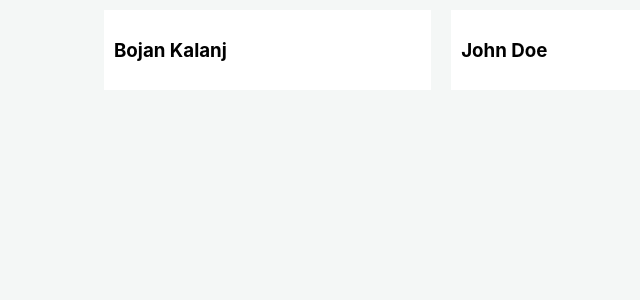
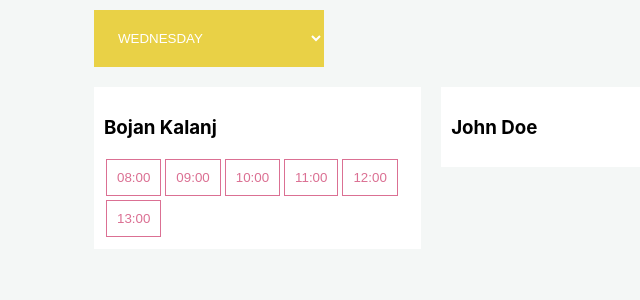
Before and after one commit to bojanKalanj/booking-app, a React (Create React App) app: page / in a window 1280 px wide. Shown: the top 300 px of the page, without its empty margins (34-674 px from the left). Built offline with nearby package versions, Linux system fonts and the light colour scheme.

Commit message:
Add select day functionality

```diff
--- a/src/App.js
+++ b/src/App.js
@@ -1,12 +1,12 @@
 import React from 'react';
 import Home from './pages/Home';
+import {Container} from './ui/container';
 
 const App = props => {
-  console.log(props)
   return (
-    <div className="App">
+    <Container>
       <Home />
-    </div>
+    </Container>
   );
 }
 
--- a/src/pages/Home.js
+++ b/src/pages/Home.js
@@ -1,18 +1,62 @@
 import React from 'react';
 import { connect } from 'react-redux';
+import syled from 'styled-components';
 
 import EmployeeCard from '../shared/employeeCard';
+import Select from '../ui/inputSelect';
 
 const Home = ({ employees }) => {
-    console.log(employees)
+    const setToday = () => {
+        switch (new Date().getDay()) {
+          case 0:
+            return "sunday";
+          case 1:
+            return "monday";
+          case 2:
+            return "tuesday";
+          case 3:
+            return "wednesday";
+          case 4:
+            return "thursday";
+          case 5:
+            return "friday";
+          default:
+            return "saturday";
+        }
+    }
+
+    const days = [
+      "monday",
+      "tuesday",
+      "wednesday",
+      "thursday",
+      "friday",
+      "saturday",
+      "sunday"
+    ];
+
+    const onValueSelected = li => {
+        console.log(li)
+    }
+
     return (
-      <div>
-        {employees.map(emp => {
-          return <EmployeeCard key={emp.id} empID={emp.id} name={emp.name} />;
-        })}
-      </div>
+      <HomeWrap>
+        <Select width="230px" list={days} onValueSelected={onValueSelected} selected={setToday()} />
+        <div>
+          {employees.map(emp => {
+            return (
+              <EmployeeCard key={emp.id} empID={emp.id} name={emp.name} />
+            );
+          })}
+        </div>
+      </HomeWrap>
     );
 }
+
+const HomeWrap = syled.div`
+    display: flex;
+    flex-direction: column;
+`
 
 const mapStateToProps = ({ employees }) => {
     return {
--- a/src/reducers/appointments.js
+++ b/src/reducers/appointments.js
@@ -1,10 +1,10 @@
 const initialState = [
-    { empID: 1, time: "08:00", available: true },
-    { empID: 1, time: "09:00", available: true },
-    { empID: 1, time: "10:00", available: true },
-    { empID: 1, time: "11:00", available: true },
-    { empID: 1, time: "12:00", available: true },
-    { empID: 1, time: "13:00", available: true }
+    { empID: 1, time: "08:00", available: true, day: "monday" },
+    { empID: 1, time: "09:00", available: true, day: "monday" },
+    { empID: 1, time: "10:00", available: true, day: "monday" },
+    { empID: 1, time: "11:00", available: true, day: "monday" },
+    { empID: 1, time: "12:00", available: true, day: "monday" },
+    { empID: 1, time: "13:00", available: true, day: "monday" }
 ];
 
 export const appointments = (state = initialState, action) => {
--- a/src/shared/employeeCard.js
+++ b/src/shared/employeeCard.js
@@ -2,17 +2,23 @@ import React from 'react';
 import { connect } from 'react-redux';
 
 import { Card } from '../ui/card';
-import { Container } from '../ui/container';
+import { ButtonPink } from '../ui/button';
 
 const employeeCard = ({appointments, empID, name}) => {
-    console.log(appointments, empID)
+    let availableAppointments = appointments.filter(ap => ap.empID === empID);
+    console.log("availableAppointments: ", availableAppointments);
     return (
-        <Container>
-            <Card width="30%">
-                <h3>{name}</h3>
-            </Card>
-        </Container>
-    )
+      <Card width="30%" margin={() => "margin-right: 20px; margin-top: 20px;"}>
+        <h3>{name}</h3>
+        {availableAppointments.map(appointment => {
+          return (
+            <ButtonPink key={appointment.time} margin={() => "margin: 2px"}>
+              {appointment.time}
+            </ButtonPink>
+          );
+        })}
+      </Card>
+    );
 }
 
 const mapStateToProps = ({ appointments }) => {
--- /dev/null
+++ b/src/ui/button.js
@@ -0,0 +1,14 @@
+import styled from 'styled-components';
+import {pink} from './colors';
+
+export const ButtonDefault = styled.button`
+
+`;
+
+export const ButtonPink = styled.button`
+    border: 1px solid ${pink};
+    background: none;
+    padding: 10px;
+    color: ${pink};
+    ${props => props.margin()};
+`;
--- a/src/ui/card.js
+++ b/src/ui/card.js
@@ -5,5 +5,5 @@ export const Card = styled.div`
     background: #fff;
     padding: 10px;
     float: left;
-    margin: 10px;
+    ${props => props.margin()}
 `;
--- a/src/ui/colors.js
+++ b/src/ui/colors.js
@@ -1,2 +1,4 @@
 export const gray = '#f4f7f6';
 export const white = '#fff';
+export const pink = '#db7093';
+export const yellow = '#e9d146';
--- a/src/ui/container.js
+++ b/src/ui/container.js
@@ -2,5 +2,5 @@ import styled from 'styled-components';
 
 export const Container = styled.div`
     width: 80%;
-    margin: 0 auto;
+    margin: 10px auto;
 `;
--- /dev/null
+++ b/src/ui/inputSelect.js
@@ -0,0 +1,31 @@
+import styled from 'styled-components';
+import { yellow, white } from '../ui/colors';
+
+import React from 'react'
+
+const inputSelect = ({ list, selected, width, onValueSelected }) => {
+    return (
+      <Select
+        onChange={e => onValueSelected(e.target.value)}
+        width={width}
+        defaultValue={selected}
+      >
+        {list.map(li => (
+          <option key={li} value={li}>
+            {li}
+          </option>
+        ))}
+      </Select>
+    );
+}
+
+const Select = styled.select`
+    background: ${yellow};
+    color: ${white};
+    border: none;
+    padding: 20px;
+    text-transform: uppercase;
+    width: ${props => props.width};
+`
+
+export default inputSelect;
```
